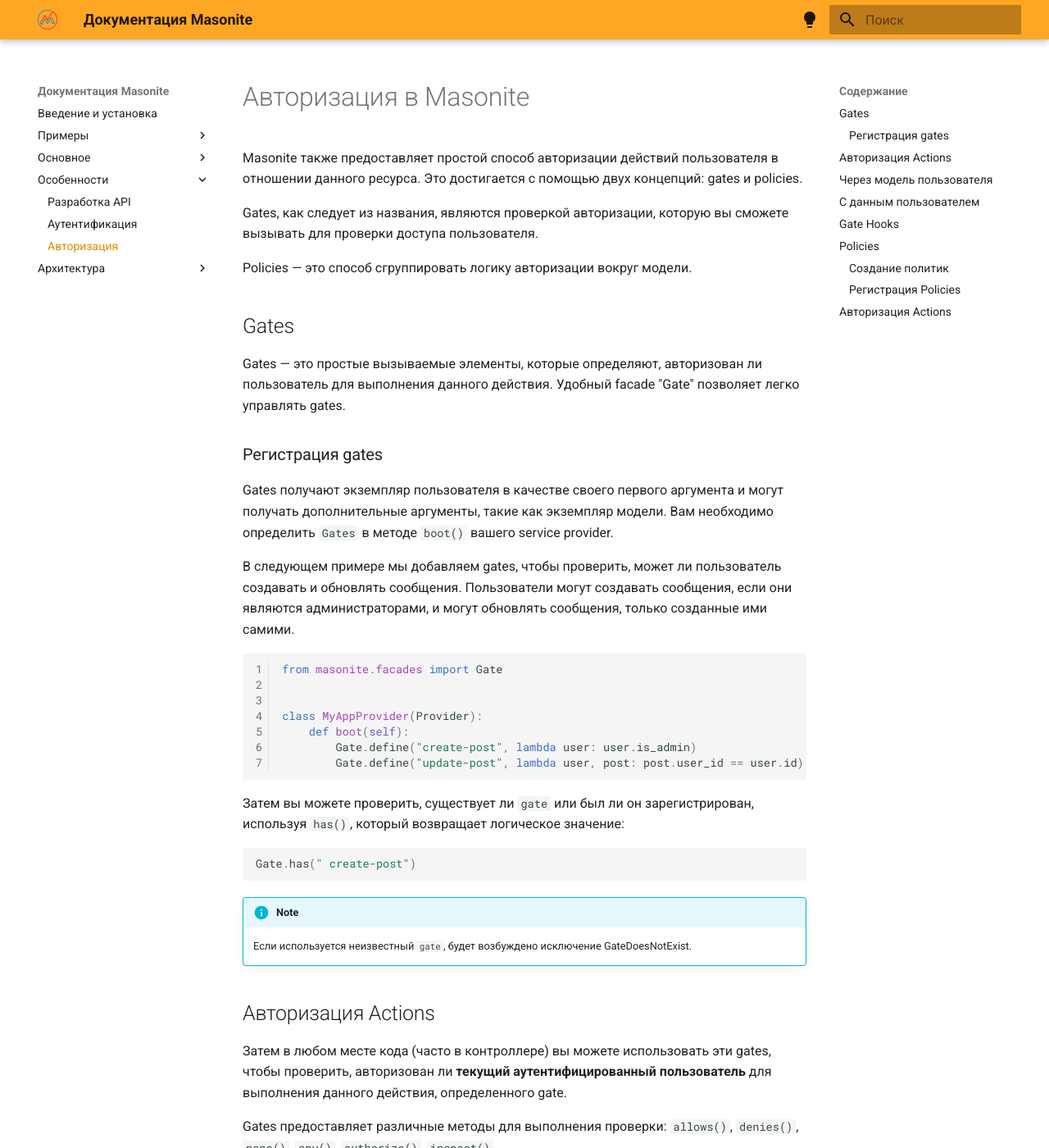
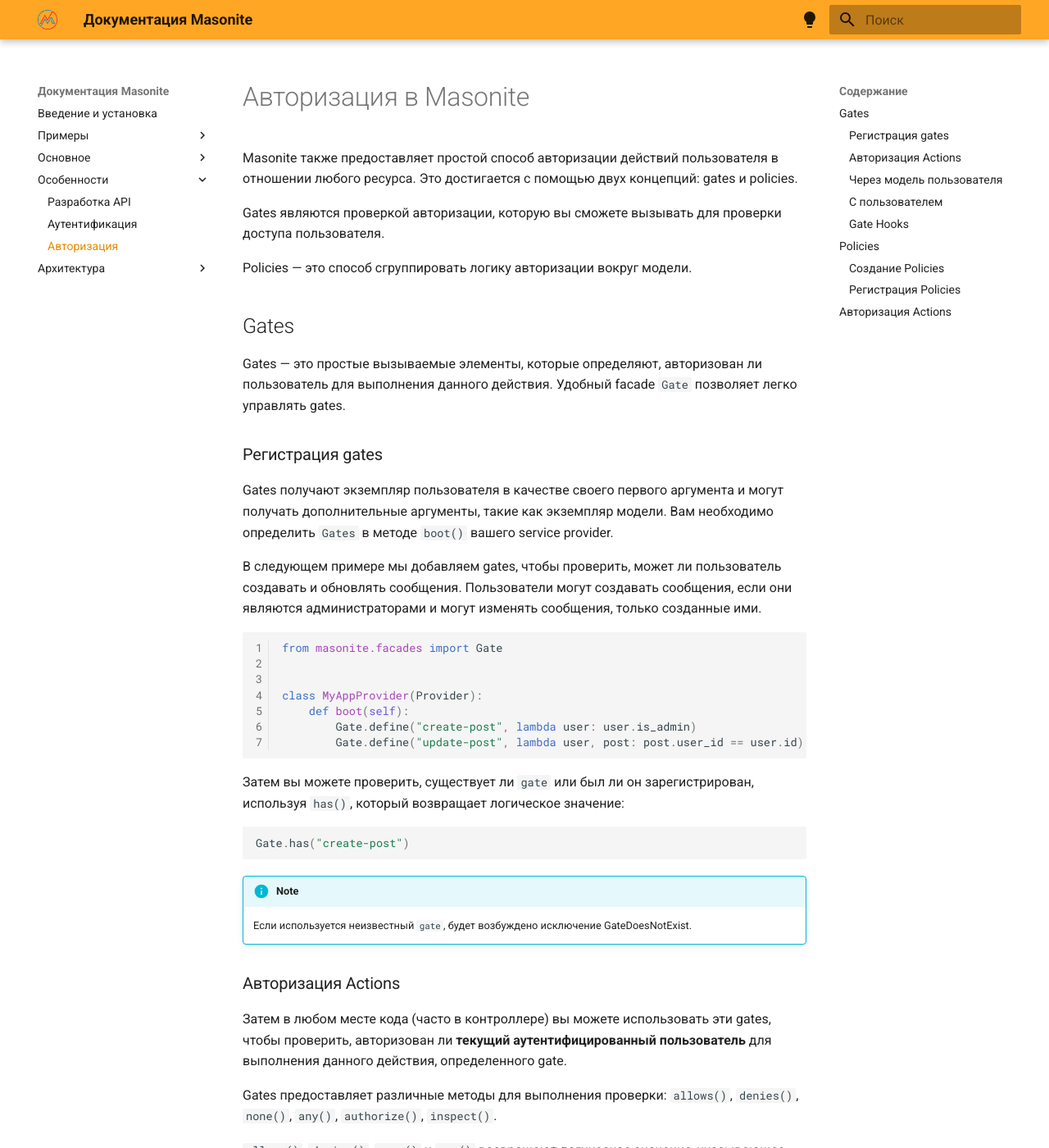
Before and after one commit to DJWOMS/masonite-docs, an MkDocs documentation site: the page built from docs/feature/authorization.md, in a window 1280 px wide and 1400 px high. Shown: the whole window at 82% size. Built offline with MkDocs 1.6.1 and Material for MkDocs 9.7.7, drawn with Linux system fonts in a browser that asks for light colours; some of the changed text lies outside the part shown.

Commit message:
update authorization

````diff
--- a/docs/feature/authorization.md
+++ b/docs/feature/authorization.md
@@ -1,8 +1,8 @@
 # Авторизация в Masonite
-Masonite также предоставляет простой способ авторизации действий пользователя в отношении
-данного ресурса. Это достигается с помощью двух концепций: gates и policies.
+Masonite также предоставляет простой способ авторизации действий пользователя в отношении любого ресурса.
+Это достигается с помощью двух концепций: gates и policies.
 
-Gates, как следует из названия, являются проверкой авторизации, которую вы сможете вызывать
+Gates являются проверкой авторизации, которую вы сможете вызывать
 для проверки доступа пользователя.
 
 Policies — это способ сгруппировать логику авторизации вокруг модели.
@@ -10,7 +10,7 @@ Policies — это способ сгруппировать логику авт
 ## Gates
 Gates — это простые вызываемые элементы, которые определяют, авторизован ли пользователь для
 выполнения данного действия.
-Удобный facade "Gate" позволяет легко управлять gates.
+Удобный facade `Gate` позволяет легко управлять gates.
 
 ### Регистрация gates
 Gates получают экземпляр пользователя в качестве своего первого аргумента и могут получать
@@ -18,8 +18,8 @@ Gates получают экземпляр пользователя в качес
 в методе `boot()` вашего service provider.
 
 В следующем примере мы добавляем gates, чтобы проверить, может ли пользователь создавать и
-обновлять сообщения. Пользователи могут создавать сообщения, если они являются администраторами,
-и могут обновлять сообщения, только созданные ими самими.
+обновлять сообщения. Пользователи могут создавать сообщения, если они являются администраторами
+и могут изменять сообщения, только созданные ими.
 
 ```py linenums="1"
 from masonite.facades import Gate
@@ -34,13 +34,13 @@ class MyAppProvider(Provider):
 который возвращает логическое значение:
 
 ```python
-Gate.has(" create-post")
+Gate.has("create-post")
 ```
 
 !!! note info
     Если используется неизвестный `gate`, будет возбуждено исключение GateDoesNotExist.
 
-## Авторизация Actions
+### Авторизация Actions
 Затем в любом месте кода (часто в контроллере) вы можете использовать эти gates, чтобы проверить,
 авторизован ли **текущий аутентифицированный пользователь** для выполнения данного действия,
 определенного gate.
@@ -89,7 +89,7 @@ else:
      Session.flash("errors", response.message())
 ```
 
-## Через модель пользователя
+### Через модель пользователя
 
 Класс `Authorizes` можно добавить в вашу модель пользователя, чтобы добавить быструю проверку
 разрешений
@@ -110,8 +110,8 @@ user.can_any(["delete-post", "force-delete-post"], post)
 Все эти методы получают имя gate в качестве первого аргумента, а затем, если требуется,
 некоторые дополнительные аргументы.
 
-## С данным пользователем
-Вы можете использовать метод `for_user()` на facade Gate, чтобы выполнить проверку для данного
+### С пользователем
+Вы можете использовать метод `for_user()`, чтобы выполнить проверку для данного
 пользователя, а не для аутентифицированного пользователя.
 
 ```py
@@ -122,21 +122,21 @@ user = User.find(1)
 Gate.for_user(user).allows("create-post")
 ```
 
-## Gate Hooks
-Во время процесса авторизации gate, могут быть активированы хуки`before` и `after`.
+### Gate Hooks
+Во время процесса авторизации gate, могут быть активированы хуки `before` и `after`.
 
 Хук `before` можно добавить следующим образом:
 
 ```python
 # здесь администраторы всегда будут авторизованы на основе логического значения
 # этого ответа
-Gate.before(lambda user, permission : user.role == "admin")
+Gate.before(lambda user, permission: user.role == "admin")
 ```
 
 Хук `after` работает так же:
 
 ``` python
-Gate.after(lambda user, permission, result : user.role == "admin")
+Gate.after(lambda user, permission, result: user.role == "admin")
 ```
 
 Если обратный вызов `after` возвращает значение, он будет иметь приоритет над проверкой
@@ -146,9 +146,9 @@ Gate.after(lambda user, permission, result : user.role == "admin")
 
 Policies — это классы, которые организуют логику авторизации вокруг определенной модели.
 
-### Создание политик
+### Создание Policies
 
-Вы можете запустить команду craft:
+Выполните команду craft:
 ```
 python craft policy AccessAdmin
 ```
````
Also changed, not shown: other parts of docs/feature/authorization.md (+4 -4 lines).
